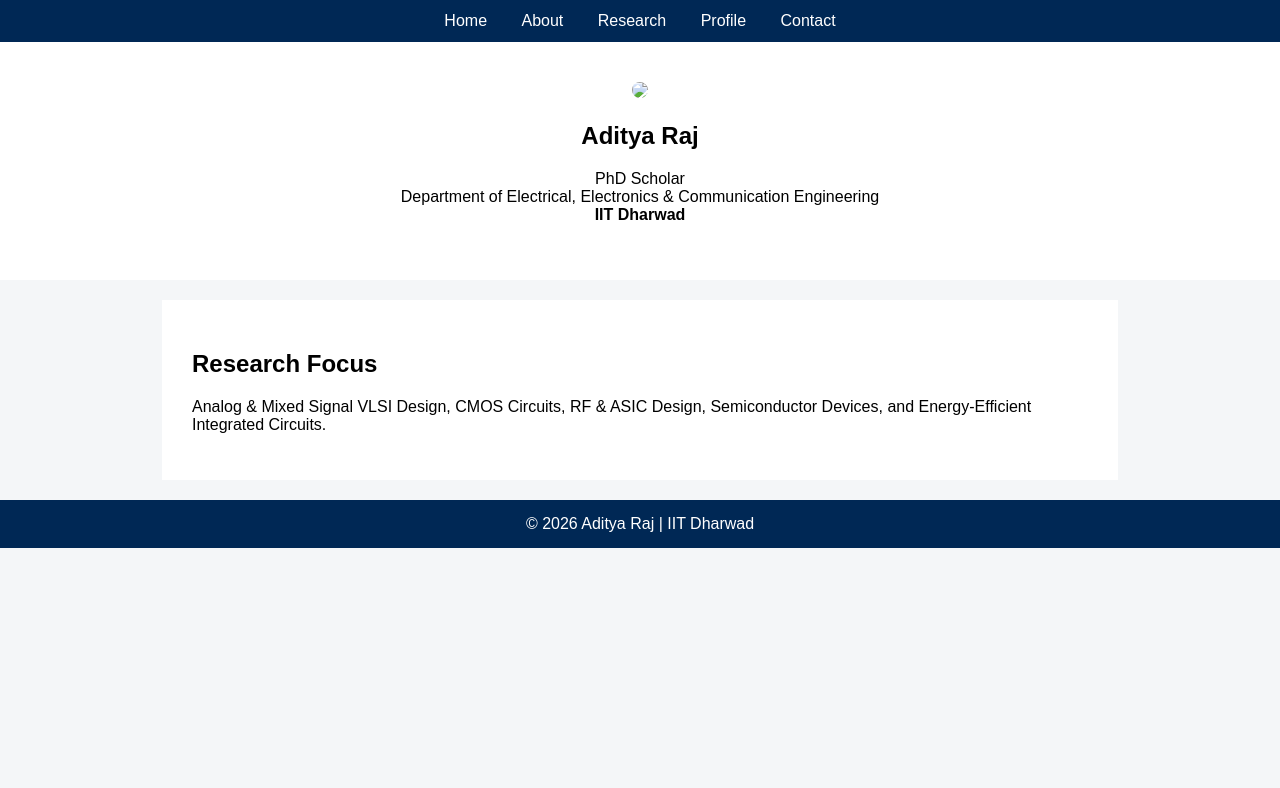
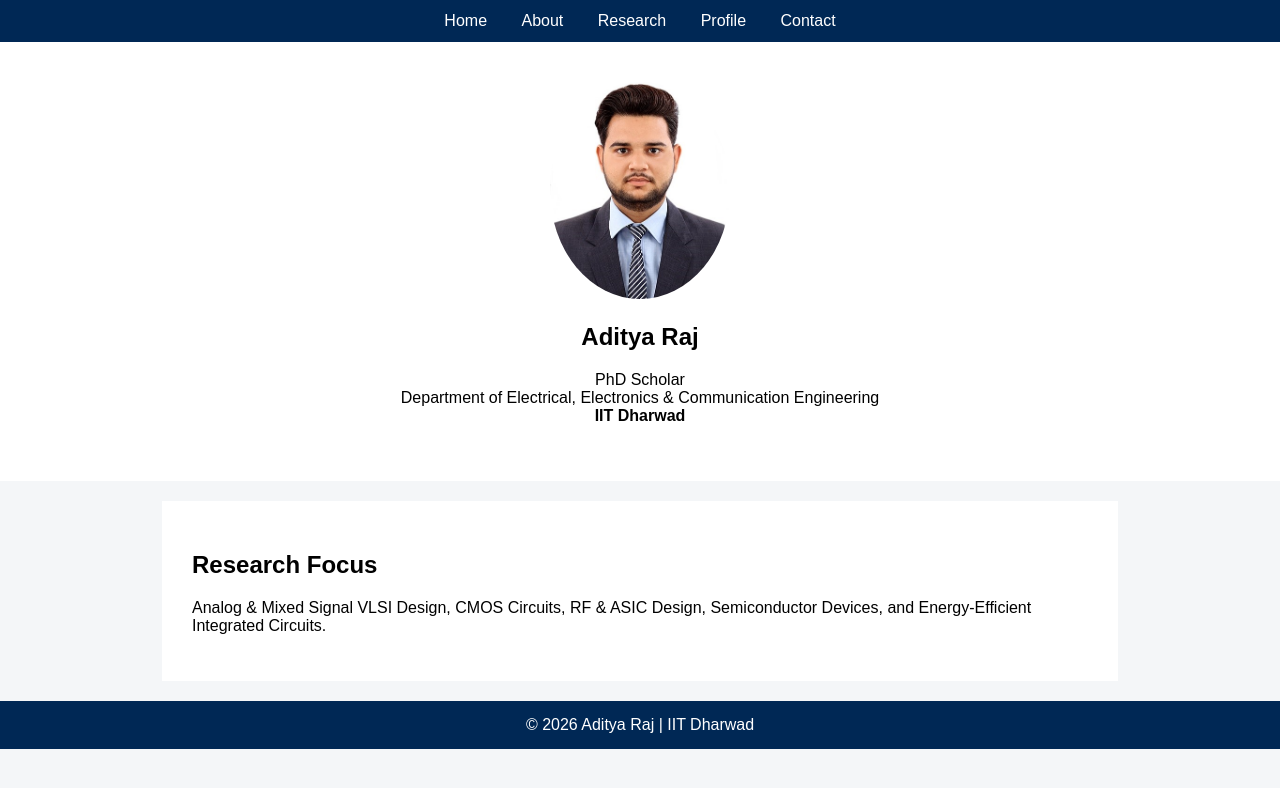
Before and after one commit to adityaraj-iitdh/adityaraj.github.io, a plain HTML site: page index.html in a window 1280 px wide. Drawn offline with Linux system fonts and the light colour scheme.

Commit message:
Update index.html

```diff
--- a/index.html
+++ b/index.html
@@ -15,7 +15,7 @@
 </nav>
 
 <section class="hero">
-  <img src="photo.jpg" class="profile-pic">
+  <img src="photo.jpeg" class="profile-pic">
   <h1>Aditya Raj</h1>
   <p>PhD Scholar<br>
      Department of Electrical, Electronics & Communication Engineering<br>
```
